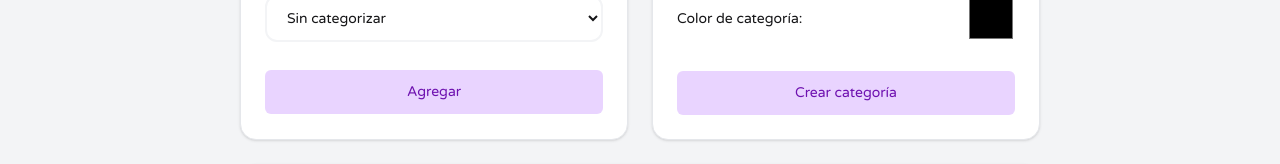
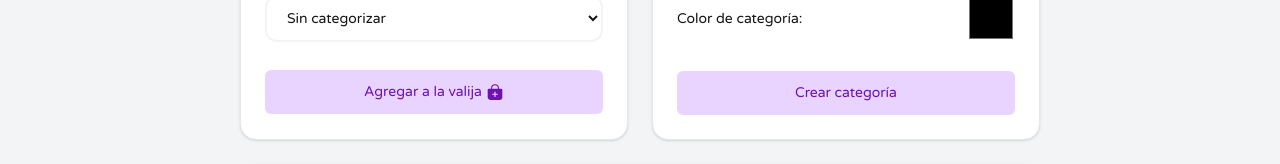
Before and after one commit to kevinbordon2799/valijita-app, a React (Vite) app: page / in a window 1280 px wide. Shown: the part 282-446 px from the top of the page. Built offline with nearby package versions, Linux system fonts and the light colour scheme.

Commit message:
add icon in add item button and fix error in color app buttons

```diff
--- a/src/components/AddItemCard/index.tsx
+++ b/src/components/AddItemCard/index.tsx
@@ -5,6 +5,7 @@ import { Button } from '../Button';
 import { FloatCardTitle } from '../FloatCardTitle';
 import { SelectInput } from '../SelectInput';
 import { TextInput } from '../TextInput';
+import { IoBagAdd } from 'react-icons/io5';
 
 export const AddItemCard: React.FC = () => {
     const { categories } = useCategories();
@@ -44,7 +45,10 @@ export const AddItemCard: React.FC = () => {
             </SelectInput>
 
             <div className="flex justify-end pt-4 bg-red">
-                <Button.Purpple onClick={handleAdd}>Agregar</Button.Purpple>
+                <Button.Purpple className='flex items-center justify-center gap-1' onClick={handleAdd}>
+                    <span className='relative top-[2%]'>Agregar a la valija</span>
+                    <IoBagAdd className='text-lg' />
+                </Button.Purpple>
             </div>
         </div>
     );
--- a/src/components/Button/Blue.tsx
+++ b/src/components/Button/Blue.tsx
@@ -3,10 +3,12 @@ import type { ButtonProps } from '../../types';
 interface BlueButtonProps extends ButtonProps {}
 
 export const BlueButton: React.FC<BlueButtonProps> = (props) => {
+    const className = props.className || "";
+
     return (
         <button
-            onClick={props.onClick}
-            className="px-4 py-2 w-full bg-blue-100 text-blue-800 cursor-pointer text-sm rounded-md font-semibold hover:bg-blue-200"
+            {...props}
+            className={`px-4 py-2 w-full bg-blue-100 text-blue-800 cursor-pointer text-sm rounded-md font-semibold hover:bg-blue-200 ${className}`}
         >
             {props.children}
         </button>
--- a/src/components/Button/Gray.tsx
+++ b/src/components/Button/Gray.tsx
@@ -3,10 +3,12 @@ import type { ButtonProps } from '../../types';
 interface GrayButtonProps extends ButtonProps {}
 
 export const GrayButton: React.FC<GrayButtonProps> = (props) => {
+    const className = props.className || "";
+
     return (
         <button
-            onClick={props.onClick}
-            className="w-full px-4 py-2 bg-gray-100 text-gray-800 cursor-pointer text-sm rounded-md font-semibold hover:bg-gray-200"
+            {...props}
+            className={`w-full px-4 py-2 bg-gray-100 text-gray-800 cursor-pointer text-sm rounded-md font-semibold hover:bg-gray-200 ${className}`}
         >
             {props.children}
         </button>
--- a/src/components/Button/Purpple.tsx
+++ b/src/components/Button/Purpple.tsx
@@ -3,10 +3,12 @@ import type { ButtonProps } from '../../types';
 interface PurppleButtonProps extends ButtonProps {}
 
 export const PurppleButton: React.FC<PurppleButtonProps> = (props) => {
+    const className = props.className || "";
+
     return (
         <button
-            onClick={props.onClick}
-            className="w-full bg-purple-200 text-purple-800 cursor-pointer text-sm rounded-md ml-auto mr-0 hover:bg-purple-300 px-4 py-3 font-semibold sm:col-span-2"
+            {...props}
+            className={`w-full bg-purple-200 text-purple-800 cursor-pointer text-sm rounded-md ml-auto mr-0 hover:bg-purple-300 px-4 py-3 font-semibold sm:col-span-2 ${className}`}
         >
             {props.children}
         </button>
--- a/src/components/Button/Red.tsx
+++ b/src/components/Button/Red.tsx
@@ -3,10 +3,12 @@ import type { ButtonProps } from '../../types';
 interface RedButtonProps extends ButtonProps {}
 
 export const RedButton: React.FC<RedButtonProps> = (props) => {
+    const className = props.className || "";
+
     return (
         <button
-            onClick={props.onClick}
-            className="px-4 py-2 w-full bg-red-100 text-red-700 cursor-pointer text-sm rounded-md font-semibold hover:bg-red-200"
+            {...props}
+            className={`px-4 py-2 w-full bg-red-100 text-red-700 cursor-pointer text-sm rounded-md font-semibold hover:bg-red-200 ${className}`}
         >
             {props.children}
         </button>
```
